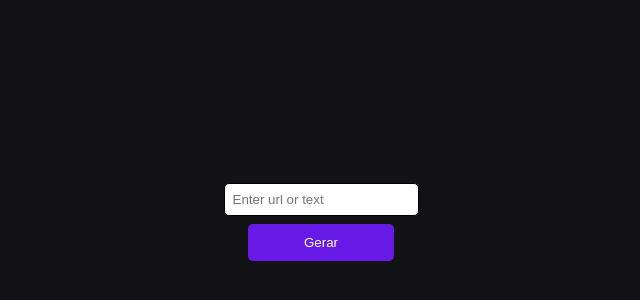
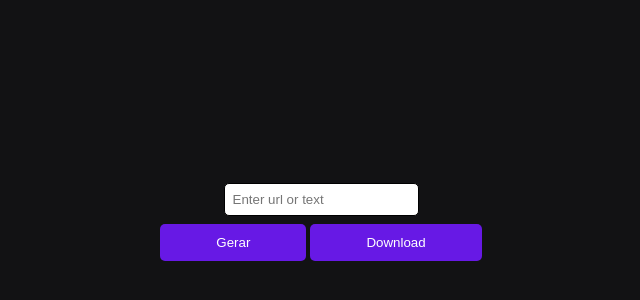
Before and after one commit to deevion/qrgenerate, a plain HTML site: page index.html in a window 1280 px wide. Shown: the part 182-482 px from the top of the page, without its empty margins (319-959 px from the left). Drawn offline with Linux system fonts and the light colour scheme.

Commit message:
Adicionado button de download, do QRCODE

```diff
--- a/index.html
+++ b/index.html
@@ -19,7 +19,10 @@
   <body>
     <img src="" alt="" />
     <input type="text" placeholder="Enter url or text" />
-    <button id="button">Gerar</button>
+    <div>
+      <button class="button" id="generate">Gerar</button>
+      <button class="button" id="download">Download</button>
+    </div>
 
     <script src="./script.js"></script>
   </body>
--- a/script.js
+++ b/script.js
@@ -1,8 +1,18 @@
-const button = document.querySelector('button'),
-  img = document.querySelector('img'),
-  input = document.querySelector('input'),
-  api_1 = `https://api.qrserver.com/v1/create-qr-code/?size=150x150&data=`
+const button = document.getElementById('generate')
+const download = document.getElementById('download')
+const img = document.querySelector('img')
+const input = document.querySelector('input')
+const api_1 = `https://api.qrserver.com/v1/create-qr-code/?size=150x150&data=`
 
 button.addEventListener('click', () => {
   img.src = `${api_1}${input.value}`
 })
+
+download.addEventListener('click', async () => {
+  const response = await fetch(img.src)
+  const blod = await response.blob()
+  const downloadLink = document.createElement('a')
+  downloadLink.href = URL.createObjectURL(blod)
+  downloadLink.download = 'qrcode.jpg'
+  downloadLink.click()
+})
```
